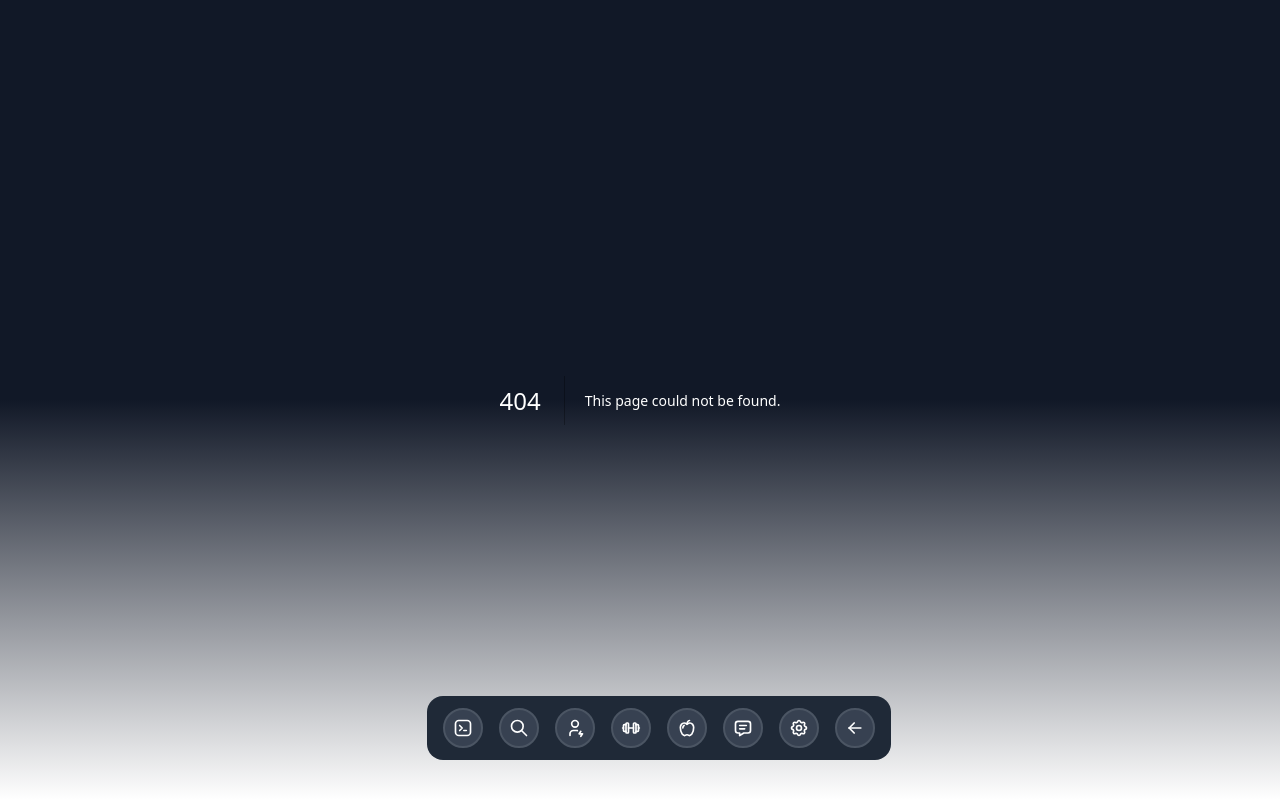
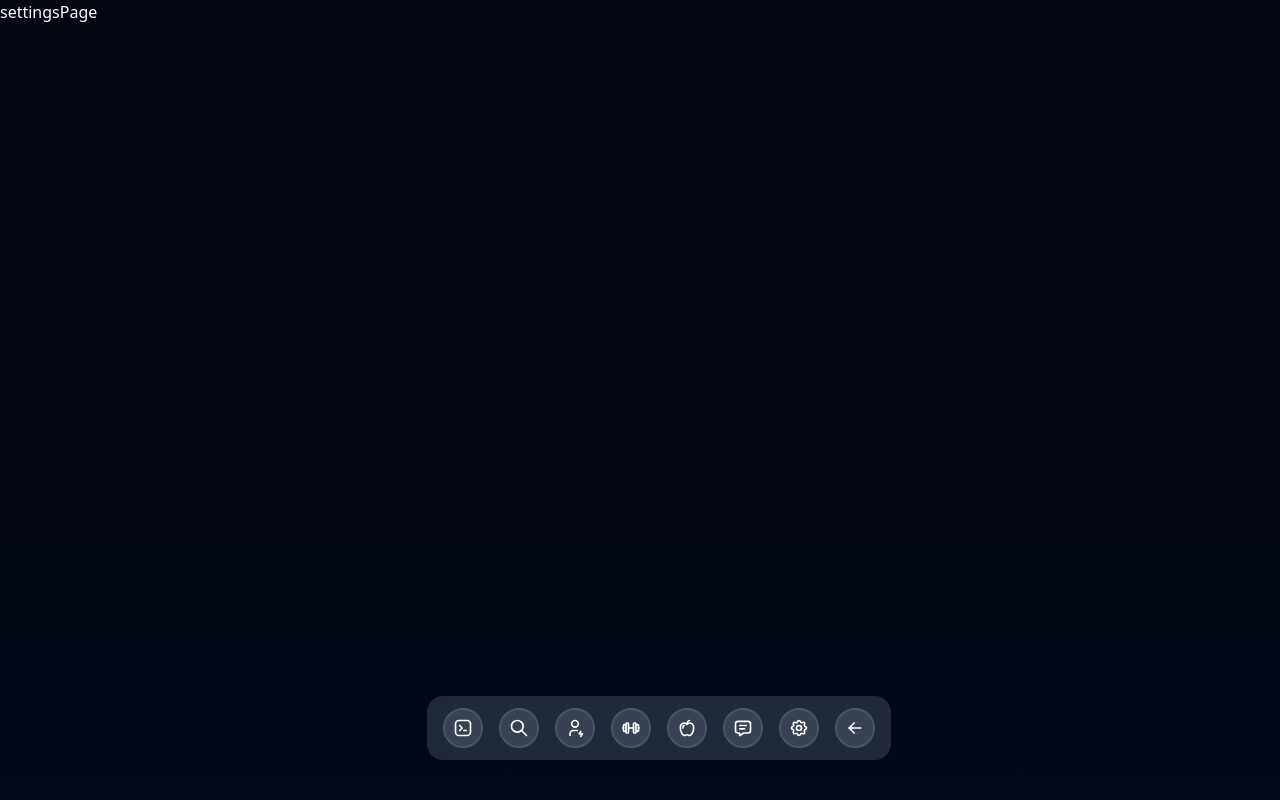
Before and after one commit to Jassi2004/Fitter_Health_v1, a Next.js app in the folder frontend/: page /settings in a window 1280 px wide. Before the commit this address had no page. Built offline with nearby package versions, Linux system fonts and the light colour scheme.

Commit message:
updations in css

```diff
--- a/frontend/src/app/layout.tsx
+++ b/frontend/src/app/layout.tsx
@@ -29,7 +29,7 @@ export default function RootLayout({
       <body
         className={`${geistSans.variable} ${geistMono.variable} antialiased flex flex-col h-screen`}
       >
-        <main className="flex-1 overflow-y-auto bg-gradient-to-b from-gray-900 via-gray-900 text-white"> {/* Main content area */}
+        <main className="flex-1 overflow-y-auto bg-gradient-to-b from-gray-950  via-gray-950  text-white">
           {children}
         </main>
         <Navbar />
--- /dev/null
+++ b/frontend/src/app/settings/page.tsx
@@ -0,0 +1,9 @@
+import React from 'react'
+
+const settingsPage = () => {
+  return (
+    <div>settingsPage</div>
+  )
+}
+
+export default settingsPage
--- a/frontend/src/components/Profile/profilePage.tsx
+++ b/frontend/src/components/Profile/profilePage.tsx
@@ -6,7 +6,7 @@ import { CanvasRevealEffect } from '@/components/ui/canvas-reveal-effect';
 import { followUser } from '@/services/user/followUser';
 import { unfollowUser } from '@/services/user/unfollowUser';
 import './profilePage.css'
-// import { updateProfile } from '@/services/user/updateProfile';
+
 
 interface Post {
   _id: string;
@@ -22,6 +22,7 @@ interface ProfileTemplateProps {
 
 const ProfileTemplate: React.FC<ProfileTemplateProps> = ({ initialUser, loading }) => {
   const [user, setUser] = useState<UserProfile | null>(null);
+  const [isEditing, setIsEditing] = useState(false);
   const [isFollowing, setIsFollowing] = useState(false);
   const [followerCount, setFollowerCount] = useState<number>(initialUser?.followers.length || 0);
   const [currentUser, setCurrentUser] = useState<string | null>(null);
@@ -55,6 +56,7 @@ const ProfileTemplate: React.FC<ProfileTemplateProps> = ({ initialUser, loading
       setFollowerCount(prevCount => prevCount - 1);
     }
   };
+
 
   // const handleProfileUpdate = async (updatedData: Partial<UserProfile>) => {
   //   if (user) {
--- /dev/null
+++ b/frontend/src/services/user/updateProfile.ts
@@ -0,0 +1,11 @@
+
+import axios from 'axios';
+import { UserProfile } from './getUserProfile';
+const baseURL = process.env.NEXT_PUBLIC_API_BASE_URL;
+
+export const updateProfile = async (userId: string, updatedData: Partial<UserProfile>) => {
+    console.log(baseURL);
+
+  const response = await axios.put(`${baseURL}/users/${userId}`, updatedData);
+  return response.data;
+};
```
Also changed, not shown: 1 other file (tests, documents, lock files or other folders).
